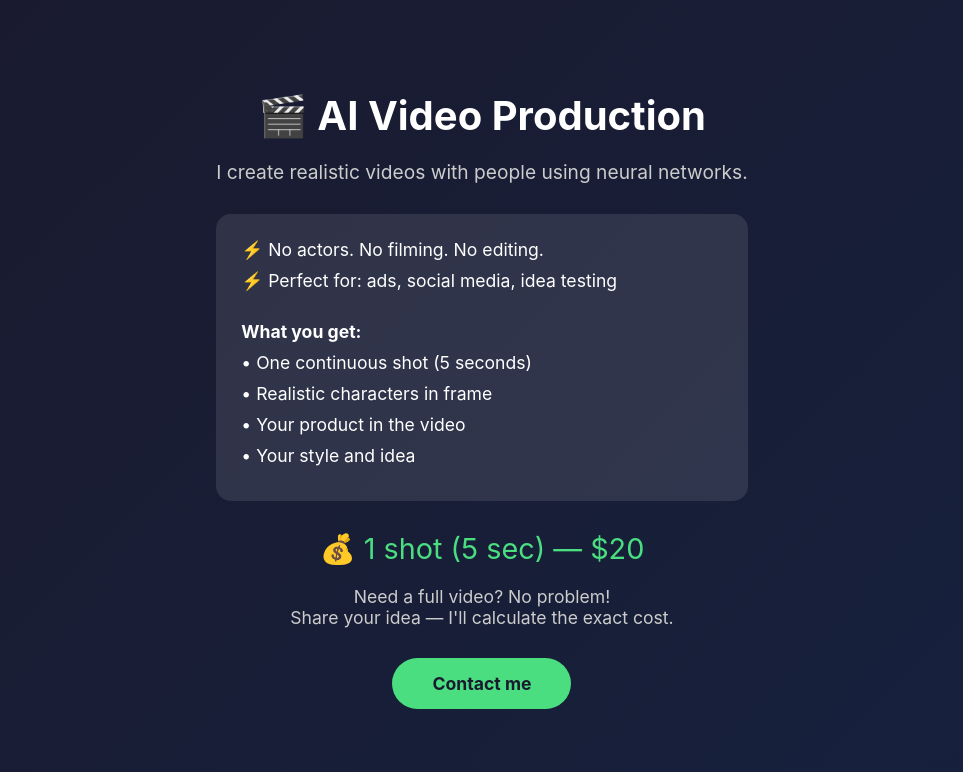
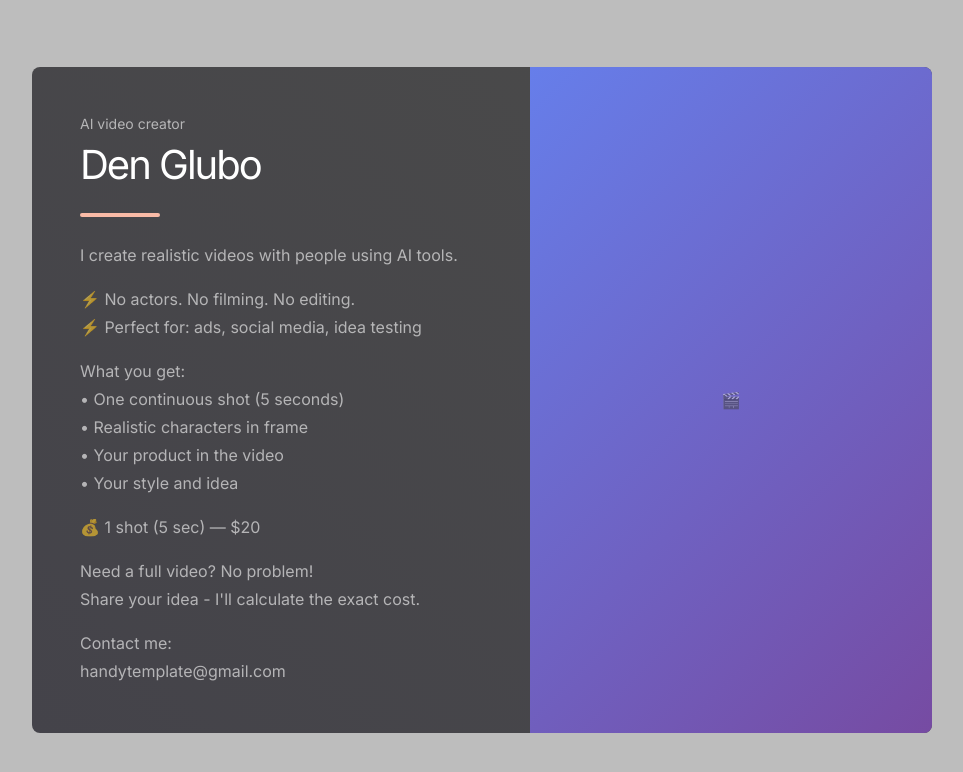
Before and after one commit to dzianishl/dzianishl.github.io, a plain HTML site: page index.html in a window 1280 px wide. Shown: the whole page, without its empty margins (158-1121 px from the left). Drawn offline with Linux system fonts and the light colour scheme.

Commit message:
Update index.html

```diff
--- a/index.html
+++ b/index.html
@@ -4,91 +4,125 @@
     <meta charset="UTF-8">
     <meta name="viewport" content="width=device-width, initial-scale=1.0">
     <meta name="p:domain_verify" content="7a9ff11c195d44f55db0af0bd1559989"/>
-    <meta name="description" content="AI video production with realistic people. No actors, no filming. Get a 5-second shot for $20. Perfect for ads, social media, and product demos.">
-    <title>AI Video Production | Realistic People Generated by Neural Networks</title>
+    <meta name="description" content="Service: AI Video Production Offering: Realistic videos with AI-generated human characters Technology: Neural networks, generative AI Pricing: $20 per 5-second shot Use cases: Advertising, social media, product videos, concept testing Features: No actors required, no filming, custom styles, product placement">
+    <meta property="og:site_name" content="AI video creator">
+    <meta property="og:title" content="AI video creator">
+    <meta property="og:type" content="website">
+    <meta property="og:description" content="Service: AI Video Production Offering: Realistic videos with AI-generated human characters Technology: Neural networks, generative AI Pricing: $20 per 5-second shot">
+    <title>AI video creator</title>
+    <link href="https://fonts.googleapis.com/css2?family=Inter:wght@400;500&display=swap" rel="stylesheet">
     <style>
         * { margin: 0; padding: 0; box-sizing: border-box; }
         body {
-            font-family: -apple-system, BlinkMacSystemFont, 'Segoe UI', Roboto, sans-serif;
-            background: linear-gradient(135deg, #1a1a2e 0%, #16213e 100%);
-            color: #fff;
+            font-family: 'Inter', sans-serif;
+            background-color: #BDBDBD;
             min-height: 100vh;
             display: flex;
             align-items: center;
             justify-content: center;
-            padding: 20px;
+            padding: 2rem;
         }
         .container {
-            max-width: 600px;
-            text-align: center;
+            background: linear-gradient(45deg, #44434A 0%, #4A4A4A 85%);
+            border-radius: 0.5rem;
+            max-width: 900px;
+            width: 100%;
+            display: flex;
+            overflow: hidden;
+        }
+        .content {
+            padding: 3rem;
+            flex: 1;
+        }
+        .subtitle {
+            color: rgba(255,255,255,0.6);
+            font-size: 0.875rem;
+            margin-bottom: 0.5rem;
         }
         h1 {
+            color: #FFFFFF;
             font-size: 2.5rem;
-            margin-bottom: 20px;
+            font-weight: 400;
+            letter-spacing: -0.125rem;
+            margin-bottom: 1.5rem;
         }
-        .tagline {
-            font-size: 1.2rem;
-            color: #ccc;
-            margin-bottom: 30px;
+        .divider {
+            width: 5rem;
+            height: 4px;
+            background-color: #FABBA7;
+            border-radius: 30px;
+            margin-bottom: 1.5rem;
         }
-        .features {
-            background: rgba(255,255,255,0.1);
-            border-radius: 15px;
-            padding: 25px;
-            margin-bottom: 30px;
-            text-align: left;
+        .text {
+            color: rgba(255,255,255,0.6);
+            font-size: 1rem;
+            line-height: 1.75;
         }
-        .features p {
-            margin-bottom: 10px;
-            font-size: 1.1rem;
+        .text p {
+            margin-bottom: 1rem;
         }
-        .price {
-            font-size: 1.8rem;
-            color: #4ade80;
-            margin-bottom: 20px;
+        .text p:last-child {
+            margin-bottom: 0;
         }
-        .cta {
-            font-size: 1.1rem;
-            color: #ccc;
-            margin-bottom: 30px;
+        .image-wrapper {
+            flex: 1;
+            min-height: 400px;
+            background: linear-gradient(135deg, #667eea 0%, #764ba2 100%);
+            display: flex;
+            align-items: center;
+            justify-content: center;
         }
-        .button {
-            display: inline-block;
-            background: #4ade80;
-            color: #1a1a2e;
-            padding: 15px 40px;
-            border-radius: 30px;
-            text-decoration: none;
-            font-weight: bold;
-            font-size: 1.1rem;
-            transition: transform 0.2s;
+        .image-wrapper img {
+            width: 100%;
+            height: 100%;
+            object-fit: cover;
         }
-        .button:hover {
-            transform: scale(1.05);
+        .placeholder {
+            color: rgba(255,255,255,0.5);
+            font-size: 1rem;
+        }
+        @media (max-width: 768px) {
+            .container {
+                flex-direction: column;
+            }
+            .content {
+                padding: 2rem;
+            }
+            h1 {
+                font-size: 2rem;
+            }
+            .image-wrapper {
+                min-height: 250px;
+                order: -1;
+            }
         }
     </style>
 </head>
 <body>
     <div class="container">
-        <h1>🎬 AI Video Production</h1>
-        <p class="tagline">I create realistic videos with people using neural networks.</p>
-
-        <div class="features">
-            <p>⚡ No actors. No filming. No editing.</p>
-            <p>⚡ Perfect for: ads, social media, idea testing</p>
-            <br>
-            <p><strong>What you get:</strong></p>
-            <p>• One continuous shot (5 seconds)</p>
-            <p>• Realistic characters in frame</p>
-            <p>• Your product in the video</p>
-            <p>• Your style and idea</p>
+        <div class="content">
+            <p class="subtitle">AI video creator</p>
+            <h1>Den Glubo</h1>
+            <div class="divider"></div>
+            <div class="text">
+                <p>I create realistic videos with people using AI tools.</p>
+                <p>⚡ No actors. No filming. No editing.<br>
+                ⚡ Perfect for: ads, social media, idea testing</p>
+                <p>What you get:<br>
+                • One continuous shot (5 seconds)<br>
+                • Realistic characters in frame<br>
+                • Your product in the video<br>
+                • Your style and idea</p>
+                <p>💰 1 shot (5 sec) — $20</p>
+                <p>Need a full video? No problem!<br>
+                Share your idea - I'll calculate the exact cost.</p>
+                <p>Contact me:<br>
+                handytemplate@gmail.com</p>
+            </div>
         </div>
-
-        <p class="price">💰 1 shot (5 sec) — $20</p>
-
-        <p class="cta">Need a full video? No problem!<br>Share your idea — I'll calculate the exact cost.</p>
-
-        <a href="mailto:handytemplate@gmail.com" class="button">Contact me</a>
+        <div class="image-wrapper">
+            <span class="placeholder">🎬</span>
+        </div>
     </div>
 </body>
 </html>
```
